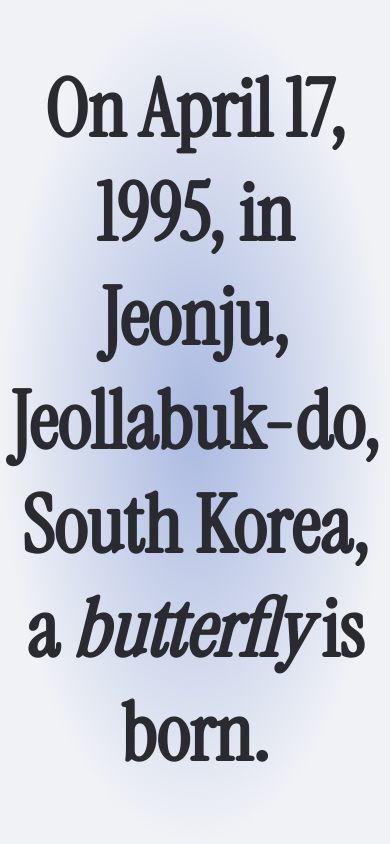
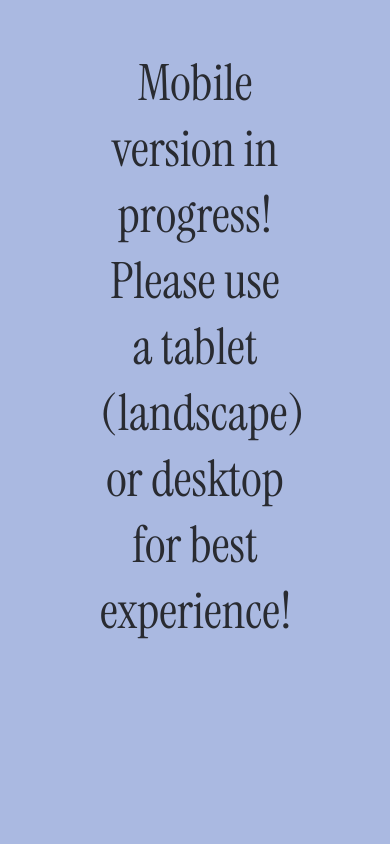
Before and after one commit to meisprout/wheeinday2023, a Next.js app: page / in a window 390 px wide. Shown: the top 844 px of the page. Built offline with nearby package versions, Linux system fonts and the light colour scheme.

Commit message:
Fixed card animation in about section

```diff
--- a/src/pages/index.js
+++ b/src/pages/index.js
@@ -3,10 +3,11 @@ import Image from 'next/image'
 import { Inter } from 'next/font/google'
 import styles from '@component/styles/Home.module.css'
 import gsap from 'gsap'
+import ScrollTrigger from "gsap/dist/ScrollTrigger";
 import { useLayoutEffect, useRef } from 'react'
 
 export default function Home() {
-
+  gsap.registerPlugin(ScrollTrigger);
   const app = useRef();
 
   useLayoutEffect(() => {
@@ -18,11 +19,50 @@ export default function Home() {
         ease:"easeOut"
       });
 
-      gsap.from("#aboutimgset div", {
+      gsap.from("#easy", {
         rotate:"0deg",
-        duration:1,
-        stagger:0.2,
-        ease:"easeOut"
+        x:375,
+        duration:2,
+        ease:"Power3.easeInOut",
+        delay:0.3,
+        scrollTrigger:{
+          trigger:"#aboutimgset"
+        }
+      });
+
+      gsap.from("#goodbye", {
+        top:"0px",
+        rotate:"0deg",
+        x:125,
+        duration:2,
+        ease:"Power3.easeInOut",
+        delay:0.2,
+        scrollTrigger:{
+          trigger:"#aboutimgset"
+        }
+      });
+
+      gsap.from("#watercolor", {
+        rotate:"0deg",
+        x:-125,
+        duration:2,
+        ease:"Power3.easeInOut",
+        delay:0.2,
+        scrollTrigger:{
+          trigger:"#aboutimgset"
+        }
+      });
+
+      gsap.from("#makemehappy", {
+        top:"0px",
+        rotate:"0deg",
+        x:-375,
+        duration:2,
+        ease:"Power3.easeInOut",
+        delay:0.3,
+        scrollTrigger:{
+          trigger:"#aboutimgset"
+        }
       });
 
     }, app);
@@ -32,13 +72,16 @@ export default function Home() {
   return (
     <>
       <Head>
-        <title>Create Next App</title>
+        <title>Happy Wheein Day 🦋</title>
         <meta name="description" content="Generated by create next app" />
         <meta name="viewport" content="width=device-width, initial-scale=1" />
         <link rel="icon" href="/favicon.ico" />
       </Head>
 
       <main ref={app} className={styles.main}>
+      <div className={styles.responsivenotif}>
+        <span>Mobile version in progress! Please use a tablet &#40;landscape&#41; or desktop for best experience!</span>
+      </div>
         <section className={styles.hero}>
           <h1 id="herotext" className={styles.herotext}>
             <div>
@@ -62,13 +105,13 @@ export default function Home() {
             <div id="easy" className={styles.imgcontainer} style={{rotate:"-5deg"}}>
               <Image src="/images/solopics/easy.png" layout="fill"/>
             </div>
-            <div className={styles.imgcontainer} style={{rotate:"5deg", position:"relative", top:"50px"}}>
+            <div id="goodbye" className={styles.imgcontainer} style={{rotate:"5deg", position:"relative", top:"50px"}}>
               <Image src="/images/solopics/goodbye.png" layout="fill" />
             </div>
-            <div className={styles.imgcontainer} style={{rotate:"-5deg"}}>
+            <div id="watercolor" className={styles.imgcontainer} style={{rotate:"-5deg"}}>
               <Image src="/images/solopics/watercolor.png" layout="fill"/>
             </div>
-            <div className={styles.imgcontainer} style={{rotate:"5deg", position:"relative", top:"50px"}}>
+            <div id="makemehappy" className={styles.imgcontainer} style={{rotate:"5deg", position:"relative", top:"50px"}}>
               <Image src="/images/solopics/makemehappy.png" layout="fill"/>
             </div>
           </div>
--- a/src/styles/Home.module.css
+++ b/src/styles/Home.module.css
@@ -1,3 +1,18 @@
+.responsivenotif{
+    display: none;
+    position: fixed;
+    overflow-y: hidden;
+    background-color: #AAB9E1;
+    color:#292B31;
+    text-align: center;
+    padding: 5rem 10rem;
+    width: 100vw;
+    height:100vh;
+    z-index: 1;
+    font-family: "Instrument Serif", serif;
+    font-size: 5rem;
+}
+
 .hero{
   display: flex;
   align-items: center;
@@ -44,3 +59,9 @@
 .aboutdesc{
     padding:0 15rem;
 }
+
+@media only screen and (max-width:600px) {
+    .responsivenotif{
+        display: block;
+    }
+}
--- a/src/styles/globals.css
+++ b/src/styles/globals.css
@@ -28,6 +28,7 @@ body {
 
 h1,h2,h3{
     font-family: "Instrument Serif", serif;
+    font-weight:normal;
 }
 
 h1{
```
